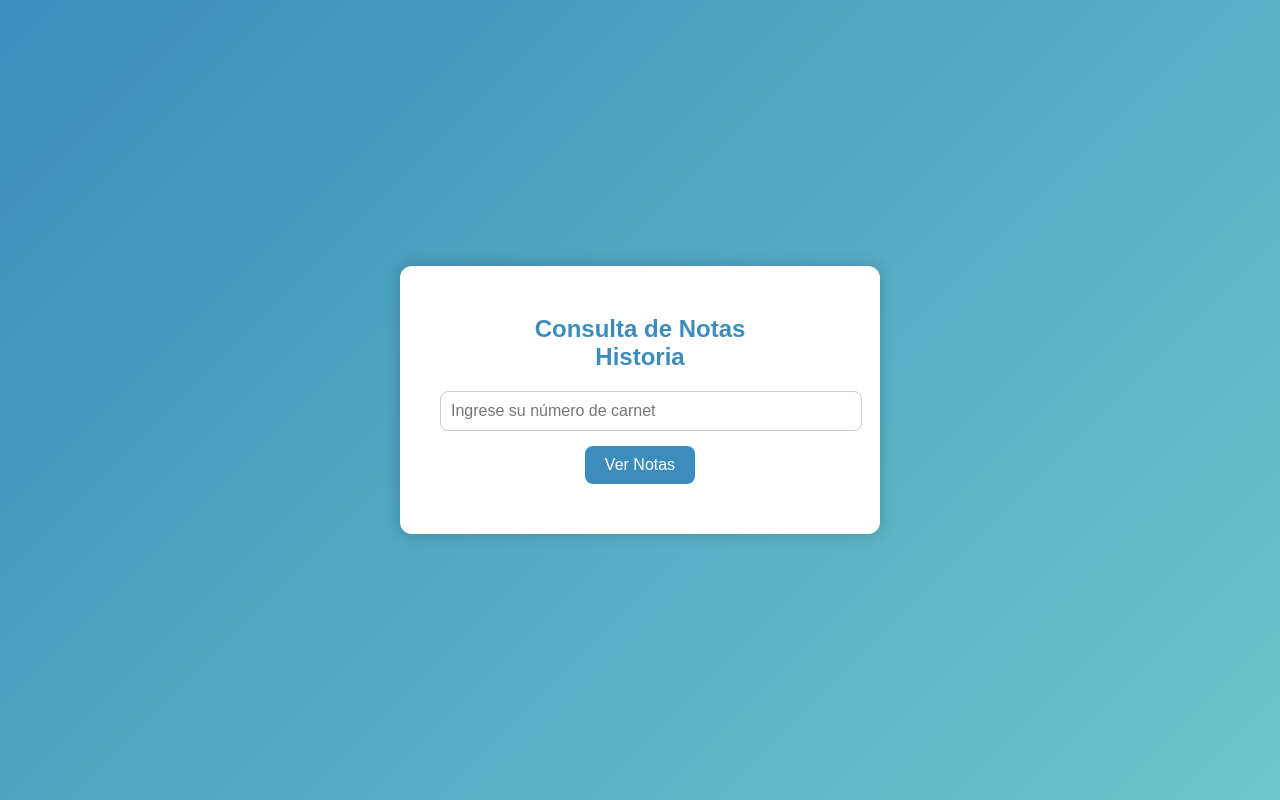
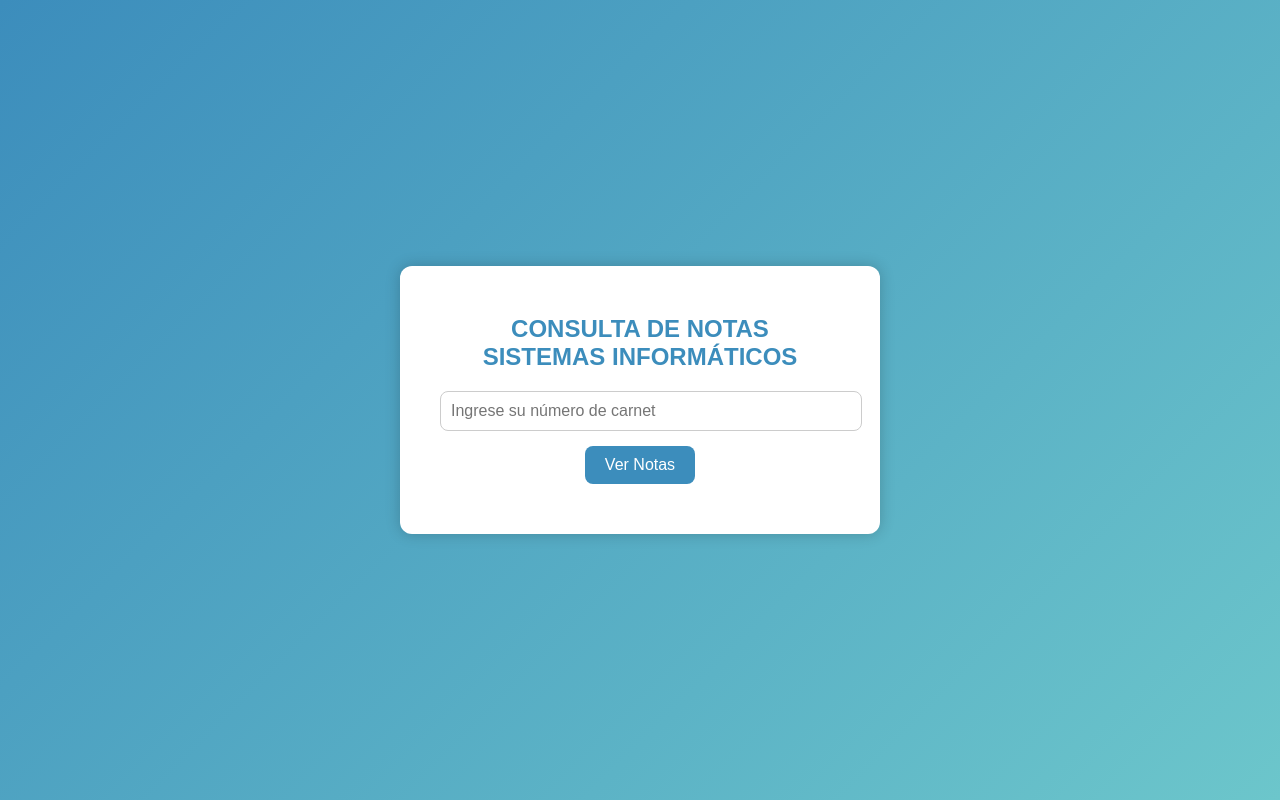
Before and after one commit to Silvia210406/notas-sistemas, a plain HTML site: page index.html in a window 1280 px wide. Drawn offline with Linux system fonts and the light colour scheme.

Commit message:
Update index.html

```diff
--- a/index.html
+++ b/index.html
@@ -62,7 +62,7 @@
 <body>
 
     <div class="login-box">
-        <h2>Consulta de Notas<br>Historia</h2>
+        <h2>CONSULTA DE NOTAS<br>SISTEMAS INFORMÁTICOS</h2>
         <input type="text" id="carnet" placeholder="Ingrese su número de carnet">
         <button onclick="buscarNotas()">Ver Notas</button>
         <div id="resultado"></div>
```
